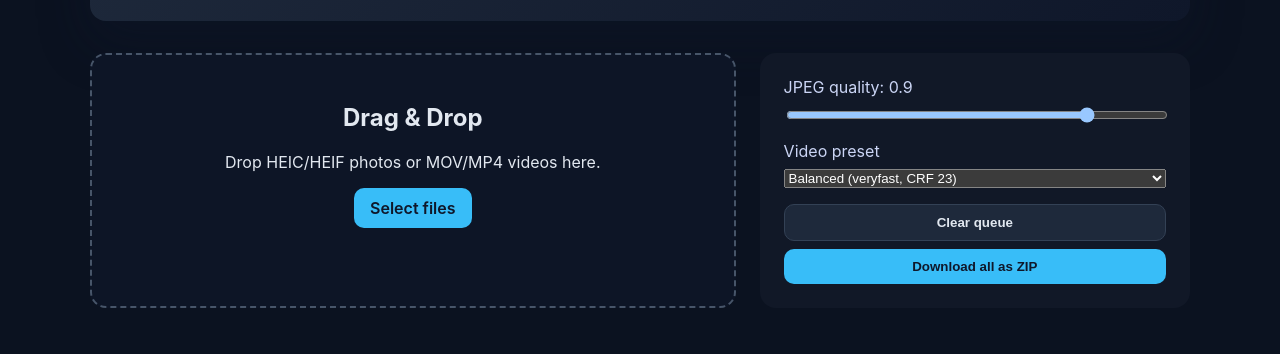
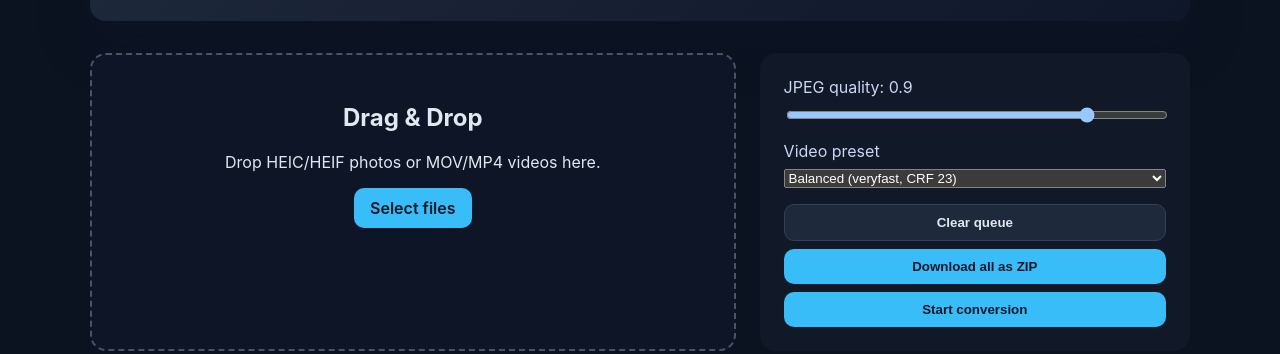
Before and after one commit to Yezur/Heic-Converter-v2, a website built with Vite: page index.html in a window 1280 px wide. Shown: the part 129-483 px from the top of the page. Built offline with nearby package versions, Linux system fonts and the light colour scheme.

Commit message:
Add manual start conversion control

```diff
--- a/index.html
+++ b/index.html
@@ -43,6 +43,7 @@
           <div class="setting">
             <button id="clearAll" class="button secondary">Clear queue</button>
             <button id="downloadAll" class="button">Download all as ZIP</button>
+            <button id="startConvert" class="button">Start conversion</button>
           </div>
         </div>
       </section>
--- a/src/main.ts
+++ b/src/main.ts
@@ -10,6 +10,7 @@ const queueList = document.getElementById('queueList') as HTMLDivElement;
 const queueStatus = document.getElementById('queueStatus') as HTMLParagraphElement;
 const downloadAllButton = document.getElementById('downloadAll') as HTMLButtonElement;
 const clearAllButton = document.getElementById('clearAll') as HTMLButtonElement;
+const startConvertButton = document.getElementById('startConvert') as HTMLButtonElement;
 
 qualityValue.textContent = qualityInput.value;
 qualityInput.addEventListener('input', () => {
@@ -101,6 +102,9 @@ const renderQueue = () => {
     queueList.appendChild(row);
   }
   updateQueueStatus();
+  const hasQueued = queue.some((item) => item.status === 'queued');
+  startConvertButton.disabled = isProcessing || !hasQueued;
+  startConvertButton.textContent = isProcessing ? 'Converting…' : 'Start conversion';
 };
 
 const addFiles = (files: FileList | File[]) => {
@@ -117,7 +121,6 @@ const addFiles = (files: FileList | File[]) => {
     });
   }
   renderQueue();
-  processQueue();
 };
 
 const removeItem = (id: string) => {
@@ -441,6 +444,10 @@ clearAllButton.addEventListener('click', clearAll);
 
 downloadAllButton.addEventListener('click', downloadAll);
 
+startConvertButton.addEventListener('click', () => {
+  processQueue();
+});
+
 setupDropzone();
 renderQueue();
 
```
